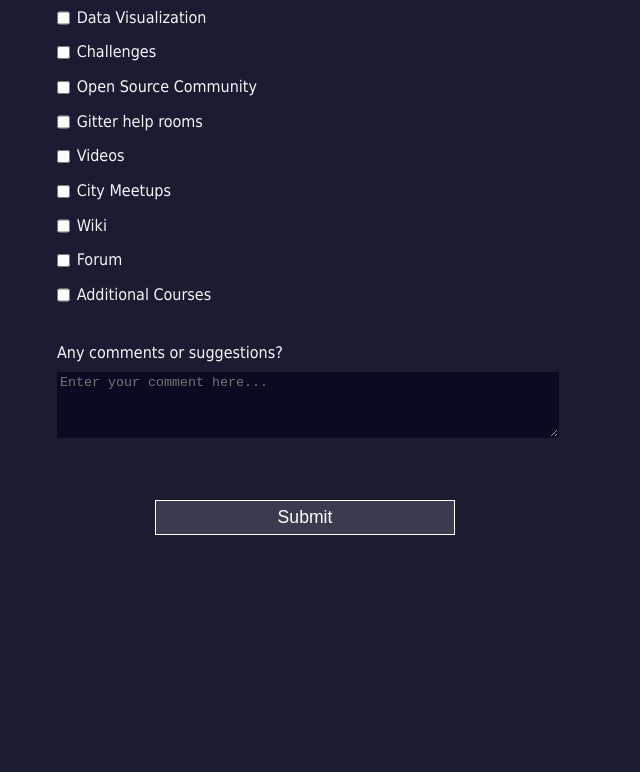
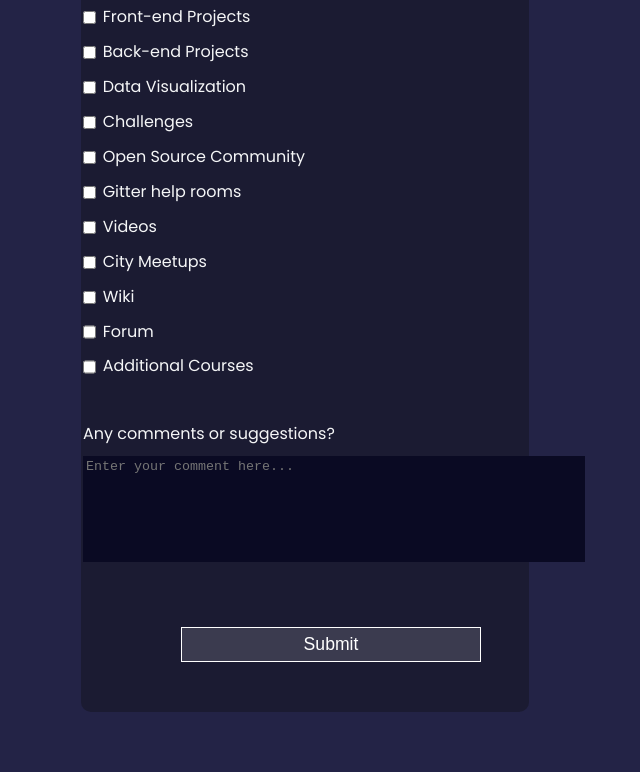
Before and after one commit to NachoPomares/SurveyForm, a plain HTML site: page Index.html in a window 1280 px wide. Shown: the part 931-1703 px from the top of the page, without its empty margins (335-975 px from the left). Before the commit the page ends 1516 px from the top, so only its background shows below. Drawn offline with Linux system fonts and the light colour scheme.

Commit message:
Added a box to contain the form

```diff
--- a/Index.html
+++ b/Index.html
@@ -8,6 +8,7 @@
   <body>
     <h1 id="title">Survey Form</h1>
     <p id="description">Thank you for taking the time to help us improve the platform</p>
+    <div class="container">
         <form id="survey-form" method="post" action=''>
             <fieldset>
             <label for="name" id="name-label" >Name: <input id="name" name="name" type="text" placeholder="Enter your name" required></label>
@@ -89,5 +90,6 @@
             </fieldset>
             <input id="submit" type="submit" value="Submit">
         </form>
+    </div>
   </body>
 </html>
--- a/Styles.css
+++ b/Styles.css
@@ -1,12 +1,18 @@
+@import url('https://fonts.googleapis.com/css?family=Poppins:200i,400&display=swap');
+
+
 body {
   width: 100%;
-    height: 100vh;
-    margin: 0;
-    background-color: #1b1b32;
+  height: 100%;
+  margin-bottom: 10px;
+  margin-left: 0;
+  margin-right: 0;
+  background-color: #232346;
   color: #f5f6f7;
-    font-family: Tahoma;
+  font-family: 'Poppins', sans-serif;
   font-size: 16px;
 }
+
 h1, p {
   margin: 1em auto;
   text-align: center;
@@ -24,6 +30,7 @@ body {
   border: none;
   padding: 2rem 0;
   border-bottom: 3px solid #3b3b4f;
+  border-width: 5px;
 }
 
 fieldset:last-of-type {
@@ -45,6 +52,11 @@ body {
   background-color: #0a0a23;
   border: 1px solid #0a0a23;
   color: #ffffff;
+}
+
+textarea{
+  resize: none;
+  height: 100px;
 }
 
 .inline {
@@ -75,12 +87,24 @@ body {
 input[type="radio"]{
   margin: 0 20px 0 10px;
 }
+
 label[for="name"]{
   padding: 10px 0 10px 0;
 }
+
 label[for="email"]{
   padding: 0px 0 10px 0;
 }
+
 label[for="number"]{
   padding: 0px 0 10px 0;
 }
+
+.container {
+  border-radius: 10px;
+  background-color: #1b1b32;
+  width: 35%;
+  height: fit-content;
+  margin-left: 32.5%;
+  margin-bottom: 60px;
+}
```
Lines whose indentation alone changed are shown as unchanged.
